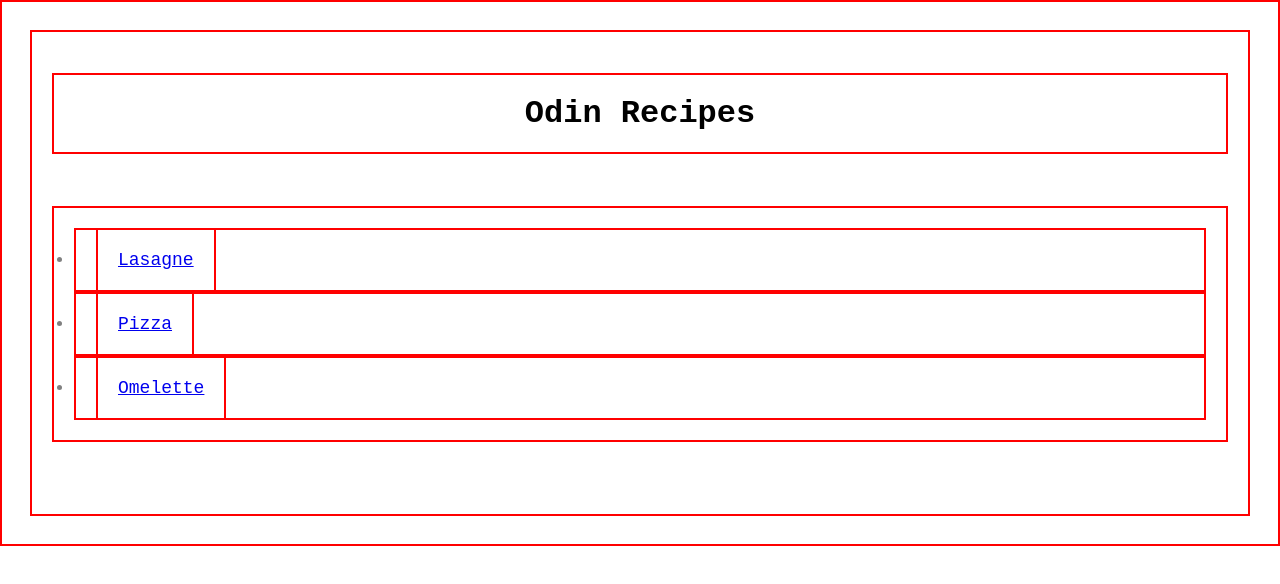
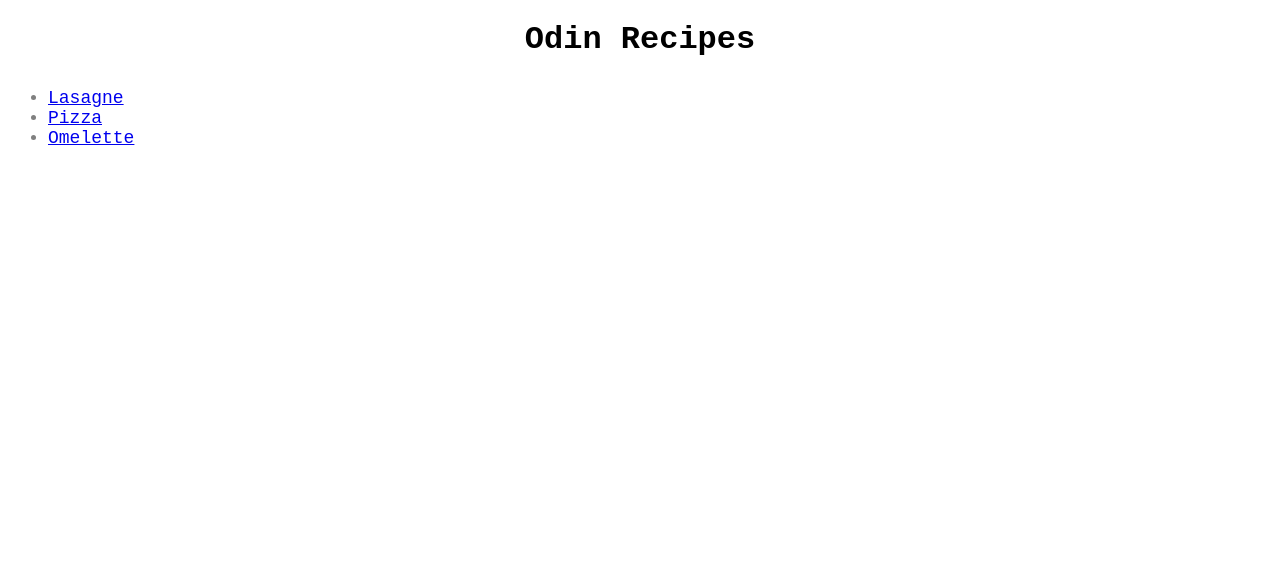
Before and after one commit to SteveNaan/odin-recipies, a plain HTML site: page index.html in a window 1280 px wide. Drawn offline with Linux system fonts and the light colour scheme.

Commit message:
small changes

```diff
--- a/styles.css
+++ b/styles.css
@@ -1,7 +1,5 @@
 * {
     font-family: 'Trispace', monospace;
-    border: 2px solid red;
-    padding: 20px;
 }
 img {
     width: auto;
@@ -18,6 +16,6 @@ h1 {
 }
 
 .hp-list {
-    font-size: 52px;
+    font-size: 30px;
     color: black;
 }
```
